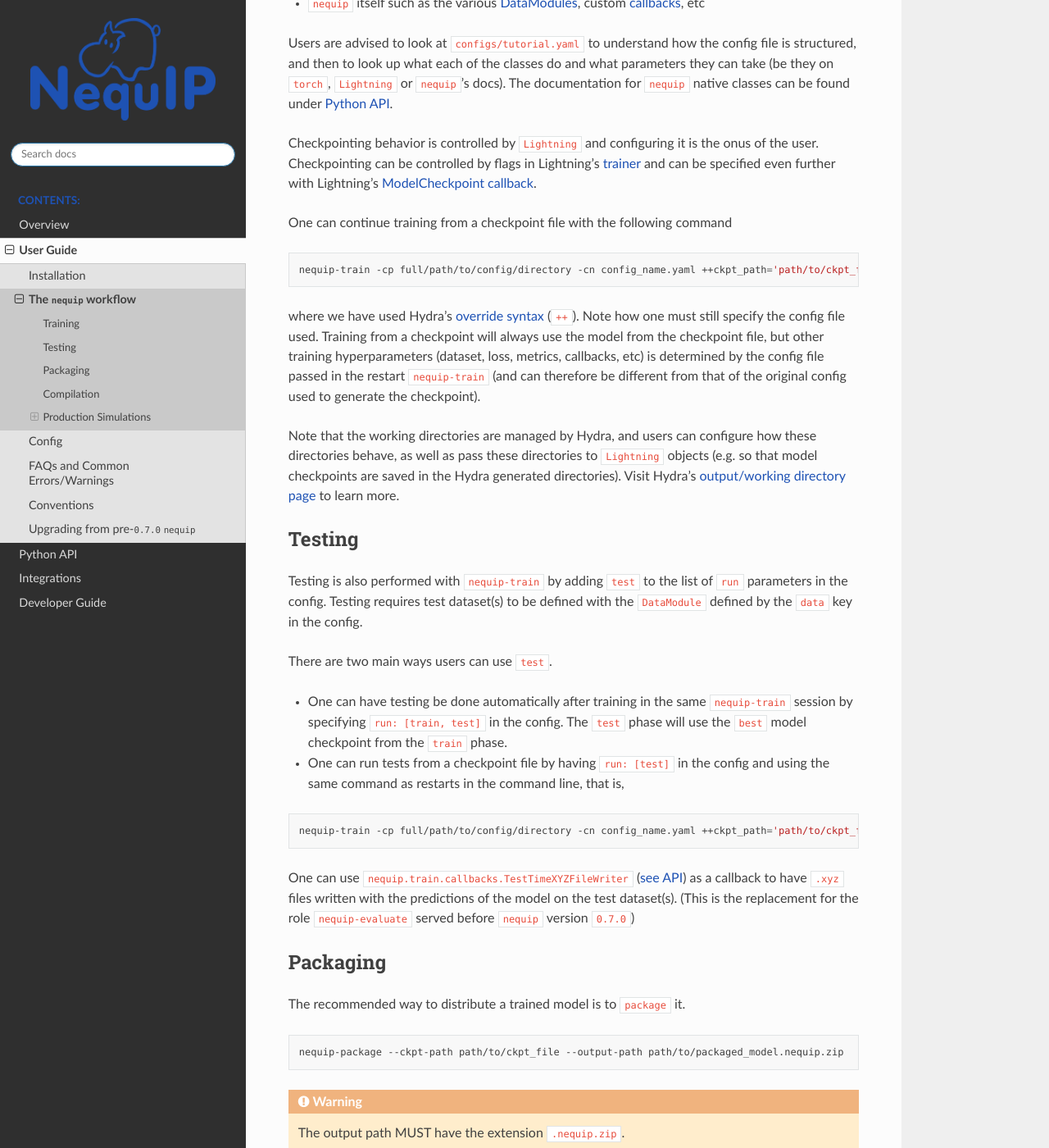
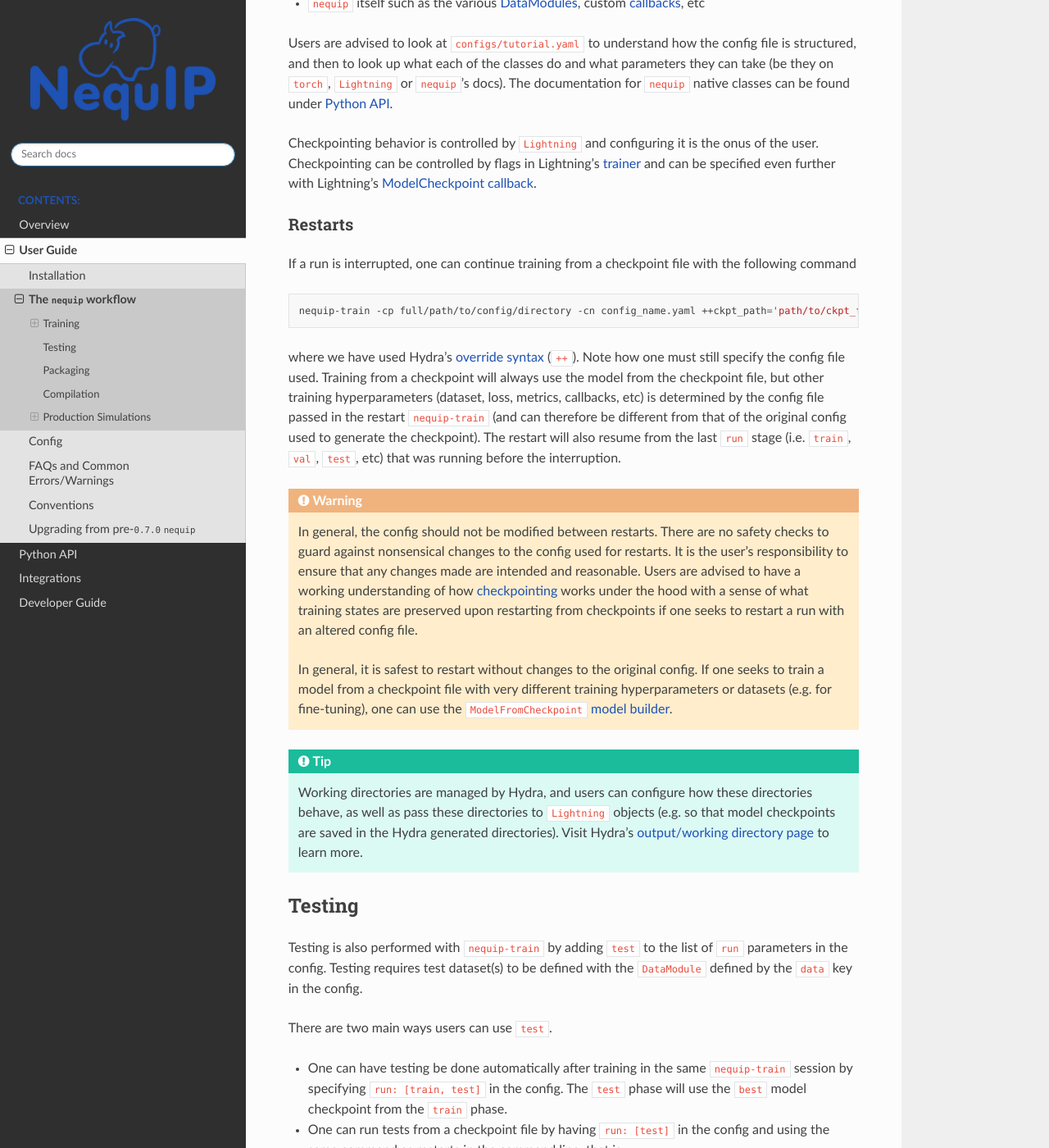
Before and after one commit to mir-group/nequip, a Sphinx documentation site: the page built from docs/guide/workflow.md, in a window 1280 px wide and 1400 px high, scrolled down 957 px. Shown: the whole window at 82% size. Built offline with Sphinx 7.4.7 and the Read the Docs theme 3.1.0, drawn with Linux system fonts in a browser that asks for light colours.

Commit message:
expand on restarts in docs
Co-authored-by: Alby M. <1473644+Linux-cpp-lisp@users.noreply.github.com>

````diff
--- a/docs/guide/workflow.md
+++ b/docs/guide/workflow.md
@@ -25,14 +25,23 @@
 
 Checkpointing behavior is controlled by `Lightning` and configuring it is the onus of the user. Checkpointing can be controlled by flags in Lightning's [trainer](https://lightning.ai/docs/pytorch/stable/common/trainer.html) and can be specified even further with Lightning's [ModelCheckpoint callback](https://lightning.ai/docs/pytorch/stable/api/lightning.pytorch.callbacks.ModelCheckpoint.html#lightning.pytorch.callbacks.ModelCheckpoint).
 
-One can continue training from a checkpoint file with the following command
+
+### Restarts
+If a run is interrupted, one can continue training from a checkpoint file with the following command
 ```bash
 nequip-train -cp full/path/to/config/directory -cn config_name.yaml ++ckpt_path='path/to/ckpt_file'
 ```
-where we have used Hydra's [override syntax](https://hydra.cc/docs/advanced/override_grammar/basic/) (`++`). Note how one must still specify the config file used. Training from a checkpoint will always use the model from the checkpoint file, but other training hyperparameters (dataset, loss, metrics, callbacks, etc) is determined by the config file passed in the restart `nequip-train` (and can therefore be different from that of the original config used to generate the checkpoint).
+where we have used Hydra's [override syntax](https://hydra.cc/docs/advanced/override_grammar/basic/) (`++`). Note how one must still specify the config file used. Training from a checkpoint will always use the model from the checkpoint file, but other training hyperparameters (dataset, loss, metrics, callbacks, etc) is determined by the config file passed in the restart `nequip-train` (and can therefore be different from that of the original config used to generate the checkpoint). The restart will also resume from the last `run` stage (i.e. `train`, `val`, `test`, etc) that was running before the interruption.
 
-Note that the working directories are managed by Hydra, and users can configure how these directories behave, as well as pass these directories to `Lightning` objects (e.g. so that model checkpoints are saved in the Hydra generated directories). Visit Hydra's [output/working directory page](https://hydra.cc/docs/tutorials/basic/running_your_app/working_directory/) to learn more.
+```{warning}
+In general, the config should not be modified between restarts.  There are no safety checks to guard against nonsensical changes to the config used for restarts. It is the user's responsibility to ensure that any changes made are intended and reasonable. Users are advised to have a working understanding of how [checkpointing](https://lightning.ai/docs/pytorch/stable/common/checkpointing_basic.html) works under the hood with a sense of what training states are preserved upon restarting from checkpoints if one seeks to restart a run with an altered config file.
 
+In general, it is safest to restart without changes to the original config. If one seeks to train a model from a checkpoint file with very different training hyperparameters or datasets (e.g. for fine-tuning), one can use the `ModelFromCheckpoint` [model builder](../api/model).
+```
+
+```{tip}
+Working directories are managed by Hydra, and users can configure how these directories behave, as well as pass these directories to `Lightning` objects (e.g. so that model checkpoints are saved in the Hydra generated directories). Visit Hydra's [output/working directory page](https://hydra.cc/docs/tutorials/basic/running_your_app/working_directory/) to learn more.
+```
 
 ## Testing
 
````
